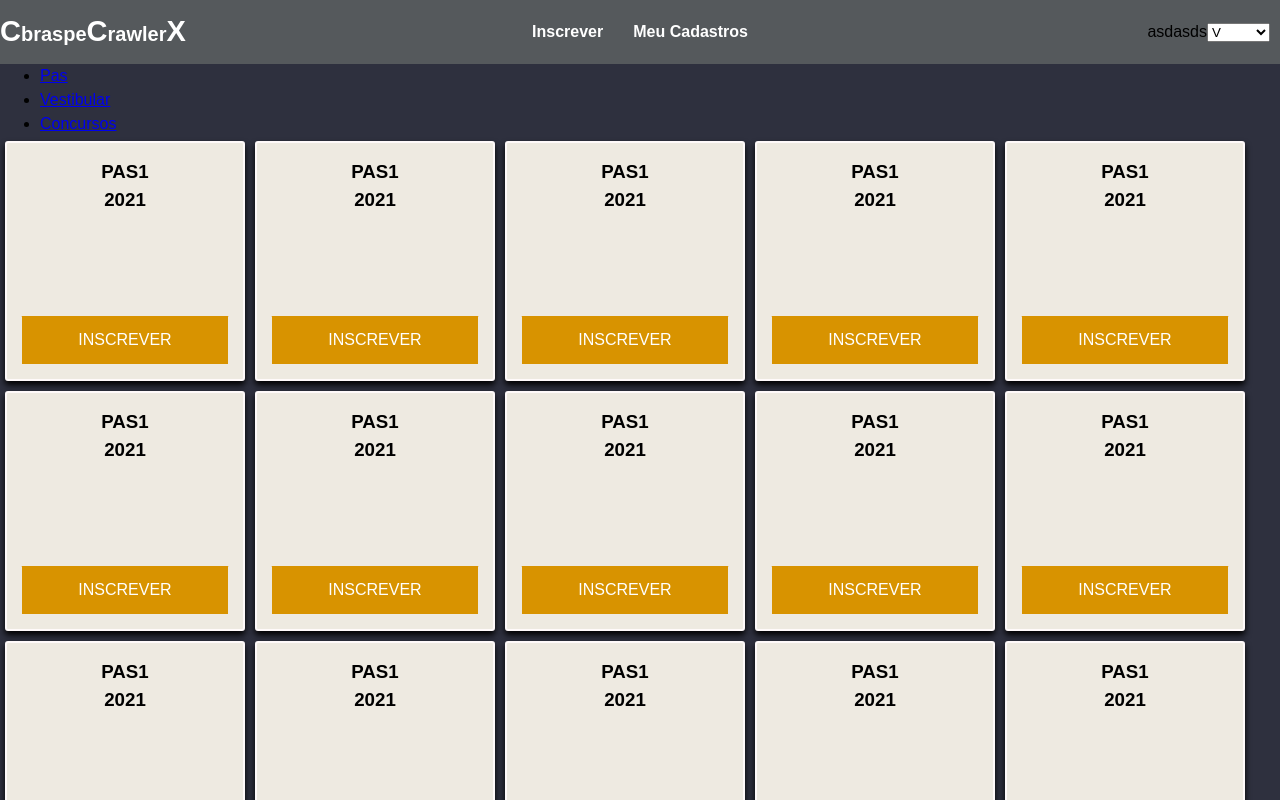
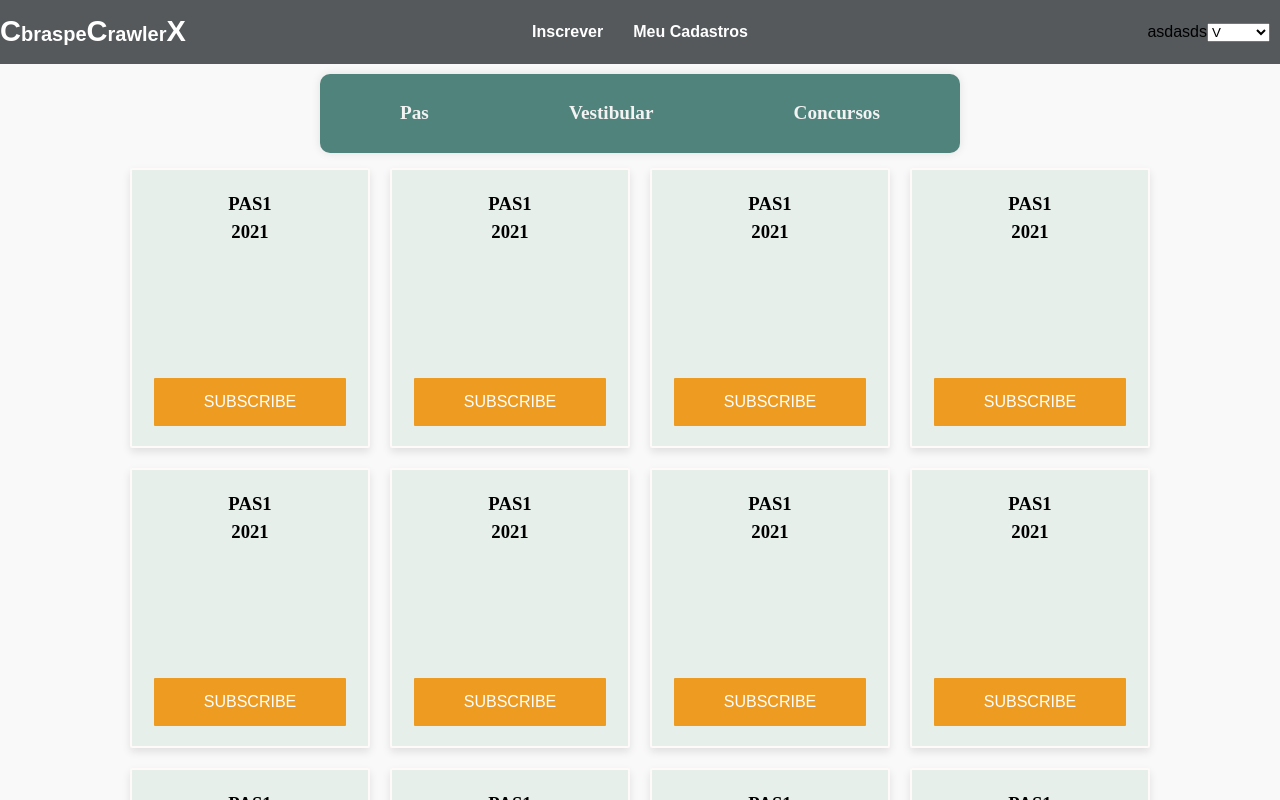
Before and after one commit to hannanhunny01/CebraspeCrawlerX-FrontEnd, a React (Vite) app in the folder frontend/: page /registerCourse in a window 1280 px wide. Shown: the top 800 px of the page. Built offline with nearby package versions, Linux system fonts and the light colour scheme; no server answers.

Commit message:
adding layout in website

```diff
--- a/frontend/src/App.css
+++ b/frontend/src/App.css
@@ -7,7 +7,7 @@
 
 
 .app{
-    background-color: hsla(232, 15%, 21%, 1);
+    background-color: rgb(249, 249, 249);
     min-height: 100vh;
     height: max-content;
     margin-top: 0px;
--- a/frontend/src/components/cardVestibular/card.css
+++ b/frontend/src/components/cardVestibular/card.css
@@ -1,33 +1,43 @@
 .card-vest {
   border: 2px solid #fffafa;
-    border-radius: 3px;
-    box-shadow: 0 2px 4px rgba(227, 225, 225, 0.1);
-    padding: 15px;
-    background-color:#eeeae1;
-    margin-bottom: 16px;
-    min-width: 240px; /* Minimum width */
-    max-width: 240px; /* Adjusts to available width */
-    height: 240px;
+  border-radius: 2px;
+  box-shadow: 0 4px 8px rgba(0, 0, 0, 0.1);
+  padding: 20px;
+  background-color: #e7efeb;
+  margin-bottom: 20px;
+  width: 240px;
+  height: 280px;
   display: flex;
-    flex-direction: column; /* Puts title on top, button on bottom */
-    justify-content: space-between; /* Spacing between title and button */
-    text-align: center; /* Center align text inside */
-    margin: 5px;
-    box-shadow: 0 4px 6px rgba(0, 0, 0, 1);
+  flex-direction: column;
+  justify-content: space-between;
+  align-items: center; /* Center align horizontally */
+  text-align: center;
+  margin: 10px;
+  font-family: 'Times New Roman', Times, serif;
+  transition: transform 0.2s ease-in-out; /* Add smooth transform animation */
+}
 
+.card-vest:hover {
+  transform: translateY(-5px);
 }
 
 .button-card {
-    background-color: #d89300;
-    padding: 15px 40px;
+  background-color: #ff9900;
+  padding: 15px 50px;
   color: #fff;
-    transition: background 0.3s ease-out 0s;
   font-size: 16px;
-    border: none; /* Remove default button border */
-    border-radius: 0.2px; /* Add button border radius */
-    cursor: pointer; /* Change cursor on hover */
+  border: none;
+  border-radius: 1px;
+  cursor: pointer;
+  transition: background-color 0.3s ease-out, transform 0.2s ease-in-out;
+  filter: saturate(80%)
+}
+
+.button-card:hover {
+  background-color: #e68a00;
+  transform: scale(1.15);
 }
 
 .card-text-part {
-    padding: 5px;
+  padding: 10px;
 }
--- a/frontend/src/components/cardVestibular/card.jsx
+++ b/frontend/src/components/cardVestibular/card.jsx
@@ -6,7 +6,7 @@ const Card = () => {
       <div className="card-vest-text-part">
         <h3>PAS1<br/> 2021 </h3>
       </div>
-      <button className="button-card">INSCREVER</button>
+      <button className="button-card">SUBSCRIBE</button>
     </div>
   );
 };
--- a/frontend/src/components/navitems/navItems.css
+++ b/frontend/src/components/navitems/navItems.css
@@ -1,6 +1,38 @@
-.ul{
-    list-style-type: none;
-  }
-.nav-items{
-    list-style: none;
+.div-container-navitems {
+  background-color: #50837c;
+
+  padding: 15px 10px;
+  border-radius: 10px;
+  max-width: 50%;
+  margin: 0 auto;
+  box-shadow: 0px 0px 10px rgba(0, 0, 0, 0.1);
+  margin-top: 10px;
+  margin-bottom: 5px;
+  font-family: 'Times New Roman', Times, serif;
+  font-size: larger;
+
 }
+
+.nav-list {
+  list-style: none;
+  display: flex;
+  justify-content: space-around;
+  text-align: center;
+  padding: 0;
+}
+
+.nav-list li {
+  padding: 10px;
+
+}
+
+.nav-list li a {
+  text-decoration: none;
+  color: #f3f3f3;
+  font-weight: bold;
+  transition: color 0.2s;
+}
+
+.nav-list li a:hover {
+  color: #4f412b;
+}
--- a/frontend/src/components/navitems/navItems.jsx
+++ b/frontend/src/components/navitems/navItems.jsx
@@ -1,17 +1,16 @@
-import { NavLink } from "react-router-dom"
+import { NavLink } from "react-router-dom";
+import './navitems.css';
 
-import './navItems.css'
 function NavItems() {
-
-    return(
-    <div className="nav-items">
-       <ul>
-        <li> <NavLink>Pas</NavLink></li>
-        <li>   <NavLink>Vestibular</NavLink></li>
-        <li>    <NavLink>Concursos</NavLink></li>
-       </ul>
-
-    </div> )
+    return (
+        <div className="div-container-navitems">
+            <ul className="nav-list">
+                <li><NavLink to="/">Pas</NavLink></li>
+                <li><NavLink to="/vestibular">Vestibular</NavLink></li>
+                <li><NavLink to="/concursos">Concursos</NavLink></li>
+            </ul>
+        </div>
+    );
 }
 
-export default NavItems
+export default NavItems;
--- a/frontend/src/pages/RegisterCourse/registercourse.css
+++ b/frontend/src/pages/RegisterCourse/registercourse.css
@@ -1,5 +1,10 @@
-.main-register-course{
+
+
+.main-register-cards{
 
     display: flex;
     flex-wrap: wrap;
+    justify-content: center;
+
+
 }
--- a/frontend/src/pages/RegisterCourse/registercourse.jsx
+++ b/frontend/src/pages/RegisterCourse/registercourse.jsx
@@ -8,9 +8,27 @@ function RegisterCoursePage(){
     return(
   <div>
     <Navbar/>
-    <NavItems/>
-     <div className="main-register-course">
+    <div className="main-register-nav-items"><NavItems/></div>
 
+
+    <div className="main-register-course">
+     <div className="main-register-cards">
+
+    <Card/>
+    <Card/>
+    <Card/>
+    <Card/>
+    <Card/>
+    <Card/>
+    <Card/>
+    <Card/>
+    <Card/>
+    <Card/>
+    <Card/>
+    <Card/>
+    <Card/>
+    <Card/>
+    <Card/>
     <Card/>
     <Card/>
     <Card/>
@@ -29,7 +47,9 @@ function RegisterCoursePage(){
 
     <Card/>
      </div>
-    hello
+
+     </div>
+
   </div>
 
     )
```
Lines whose indentation alone changed are shown as unchanged.
